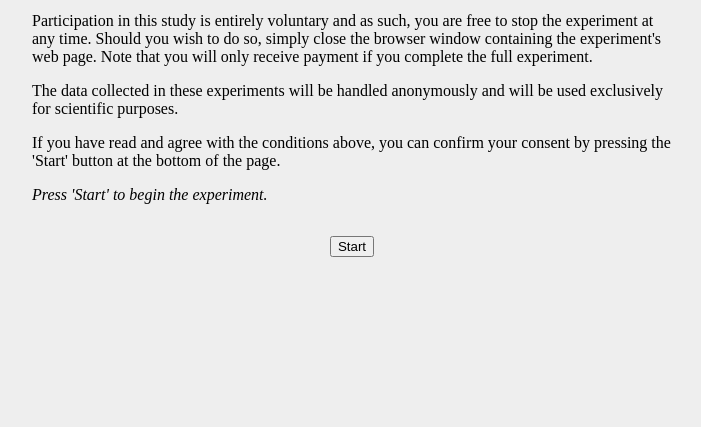
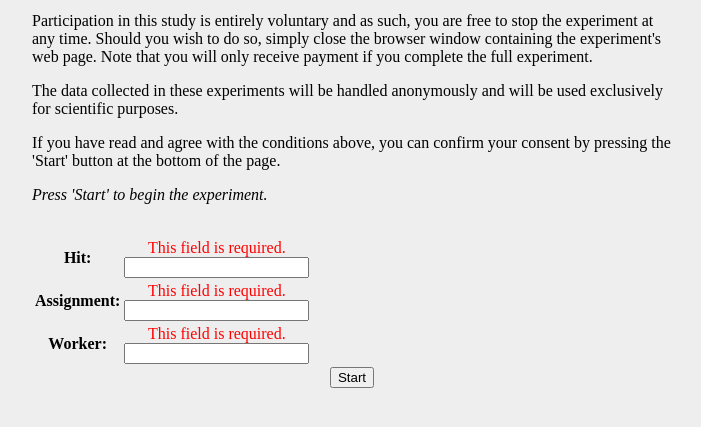
Before and after one commit to vera24m/ultimatum_game, a Django app: page /game/ in a window 1280 px wide. Shown: the part 333-760 px from the top of the page, without its empty margins (288-989 px from the left). Run offline with Django 3.2, Linux system fonts and the light colour scheme.

Commit message:
Added mturk form. DOES NOT SAVE ANYTHING YET!!!

```diff
--- a/game/forms.py
+++ b/game/forms.py
@@ -1,4 +1,4 @@
-from django.forms import Form, ModelForm, BooleanField, RadioSelect, HiddenInput
+from django.forms import Form, ModelForm, BooleanField, CharField, RadioSelect, HiddenInput
 
 from game.models import Kind, Opponent, Player, Round, Question, Option, Answer
 
@@ -20,3 +20,10 @@ class QuestionnaireForm(ModelForm):
 
 class ReadForm(Form):
     checked = BooleanField(label='Check this box if you have read this carefully')
+
+class MturkForm(Form):
+    #XXX: check lengths!
+    #XXX: change to model form
+    hit = CharField(max_length=7)
+    assignment = CharField(max_length=14)
+    worker = CharField(max_length=8)
--- a/game/templates/game/intentionality.html
+++ b/game/templates/game/intentionality.html
@@ -9,7 +9,7 @@
 {% endif %}
 
 <form action="{% url 'game:intentionality' %}" method="get">
-{{ form.as_p }}
+  {{ form.as_p }}
   <input type="submit" value="Next page" />
 </form>
 
--- a/game/templates/game/start_game.html
+++ b/game/templates/game/start_game.html
@@ -27,7 +27,10 @@ consent by pressing the 'Start' button at the bottom of the page.</p>
 <em>Press 'Start' to begin the experiment.</em>
 
 <form action="{% url 'game:view_instructions' %}" method="get">
-  <input type="submit" value="Start" />
+ <table>
+  {{ mturk }}
+ </table>
+ <input type="submit" value="Start" />
 </form>
 
 {% include "game/footer.html" %}
--- a/game/views.py
+++ b/game/views.py
@@ -8,7 +8,7 @@ from django.views.decorators.http import require_http_methods, require_GET, requ
 from django.core.paginator import Paginator, PageNotAnInteger
 
 from game.models import Kind, Opponent, Player, Round, Question, Option, Answer
-from game.forms import OfferAcceptanceForm, QuestionnaireForm, ReadForm
+from game.forms import OfferAcceptanceForm, QuestionnaireForm, ReadForm, MturkForm
 
 # The amount of "money units" available in each round.
 AMOUNT_AVAILABLE = 100
@@ -150,7 +150,9 @@ def get_round_details(session, find_opponent=False):
 
 @require_GET
 def start_game(request):
-    return render(request, 'game/start_game.html', {})
+    #XXX: store results!
+    form = MturkForm(request.GET)
+    return render(request, 'game/start_game.html', {'mturk': form})
 
 @require_GET
 def view_instructions(request):
```
